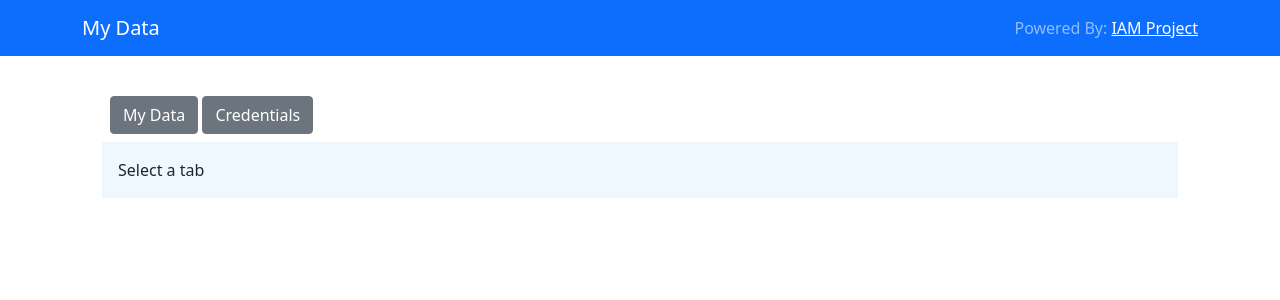
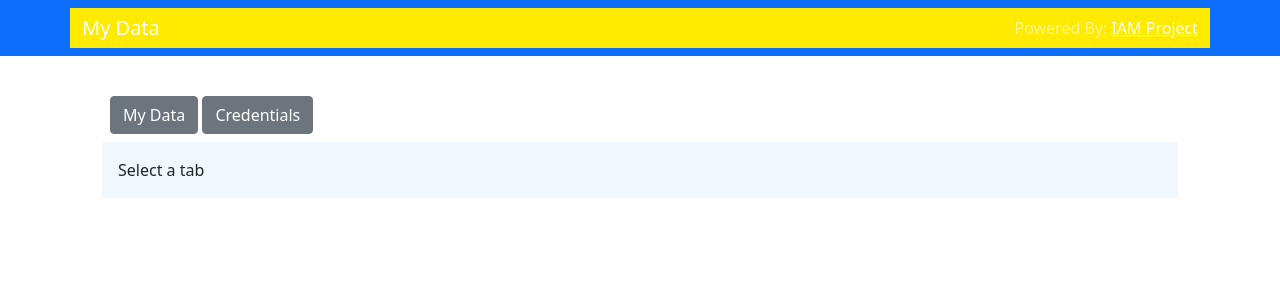
Before and after one commit to integrated-personal-data-system/Integrated-Personal-Data-Store, a React (Create React App) app in the folder pds-middleware/frontend/: page / in a window 1280 px wide. Shown: the top 300 px of the page. Built offline with nearby package versions, Linux system fonts and the light colour scheme; no server answers.

Commit message:
Top banner

```diff
--- a/pds-middleware/frontend/src/css/App.css
+++ b/pds-middleware/frontend/src/css/App.css
@@ -1,5 +1,5 @@
 .navbar-top {
-    background-color: "#FFEA00";
+    background-color: #FFEA00;
 }
 
 .data-box {
```
Also changed, not shown: 6 other files (tests, documents, lock files or other folders).
